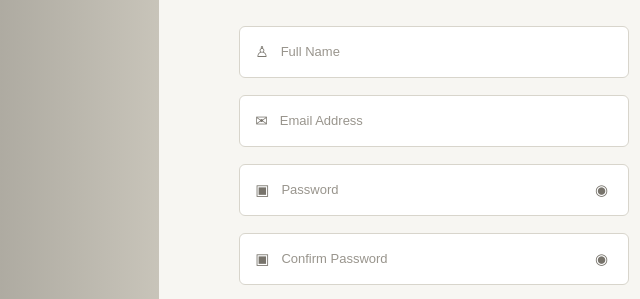
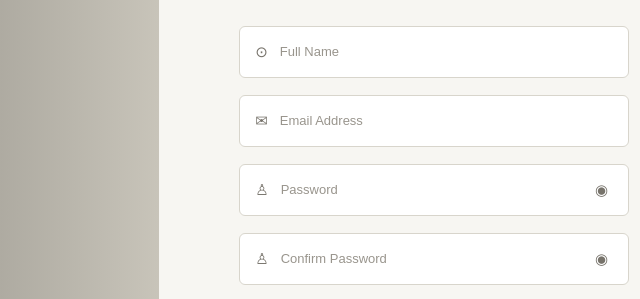
Before and after one commit to UmaliAC/NIKE_UMALI, a website: page NIKE SIR GOJO/NIKE_UMALI/signup.html in a window 1280 px wide. Shown: the part 257-556 px from the top of the page, 481-1121 px from the left. Drawn offline with Linux system fonts and the light colour scheme.

Commit message:
Update signup page full name icon

```diff
--- a/NIKE SIR GOJO/NIKE_UMALI/signup.html
+++ b/NIKE SIR GOJO/NIKE_UMALI/signup.html
@@ -45,7 +45,7 @@
             </p>
 
             <div class="input-group">
-                <span>♙</span>
+                <span>⊙</span>
                 <input type="text" id="fullName"
                     placeholder="Full Name" required>
             </div>
@@ -57,7 +57,7 @@
             </div>
 
             <div class="input-group">
-                <span>▣</span>
+                <span>♙</span>
                 <input type="password" id="signupPassword"
                     placeholder="Password" minlength="6" required>
                 <button type="button" class="toggle-password"
@@ -65,7 +65,7 @@
             </div>
 
             <div class="input-group">
-                <span>▣</span>
+                <span>♙</span>
                 <input type="password" id="confirmPassword"
                     placeholder="Confirm Password" required>
                 <button type="button" class="toggle-password"
```
